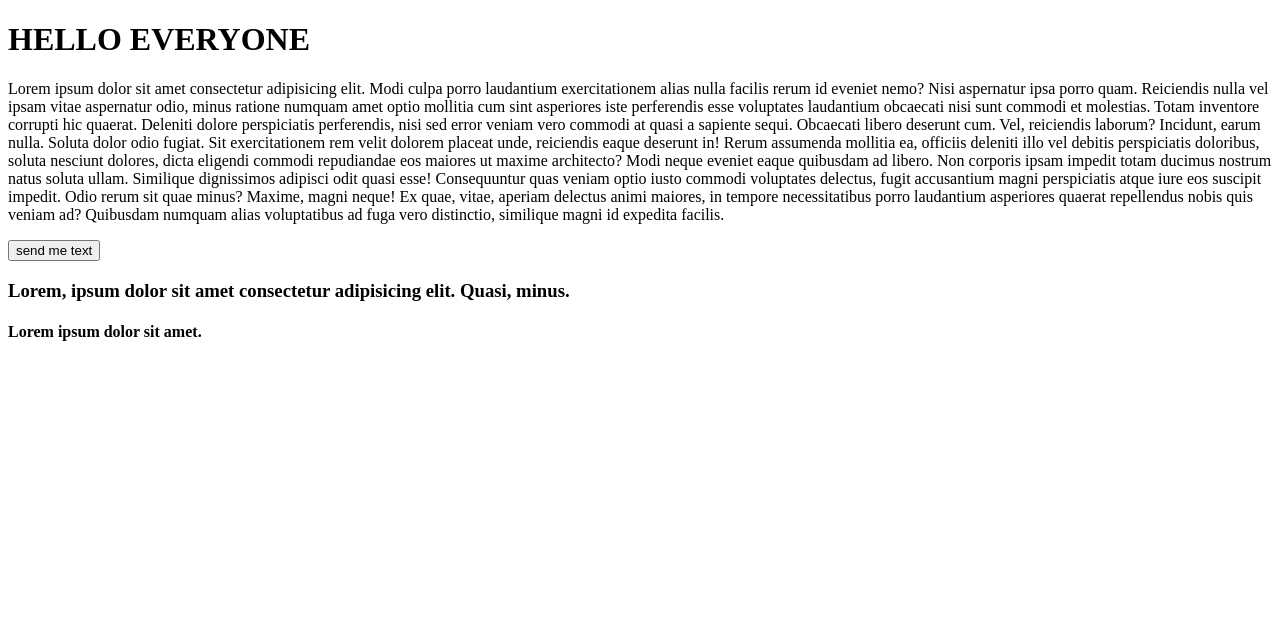
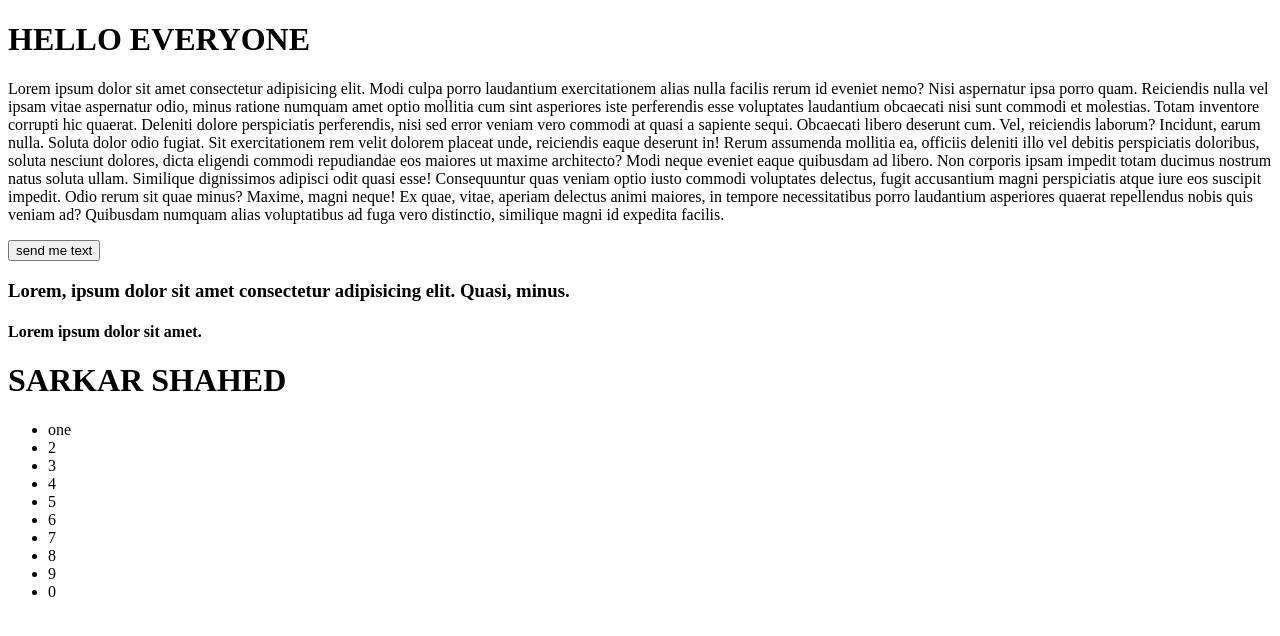
Before and after one commit to SarkarShahed/my-first-repo, a plain HTML site: page my-first-repo/index.html in a window 1280 px wide. Drawn offline with Linux system fonts and the light colour scheme.

Commit message:
add some heading tag and list elements

```diff
--- a/my-first-repo/index.html
+++ b/my-first-repo/index.html
@@ -12,5 +12,18 @@
     <button>send me text</button>
     <h3>Lorem, ipsum dolor sit amet consectetur adipisicing elit. Quasi, minus.</h3>
     <h4>Lorem ipsum dolor sit amet.</h4>
+    <h1>SARKAR SHAHED</h1>
+    <ul>
+    <li>one</li>
+    <li>2</li>
+    <li>3</li>
+    <li>4</li>
+    <li>5</li>
+    <li>6</li>
+    <li>7</li>
+    <li>8</li>
+    <li>9</li>
+    <li>0</li>
+</ul>
 </body>
 </html>
```
